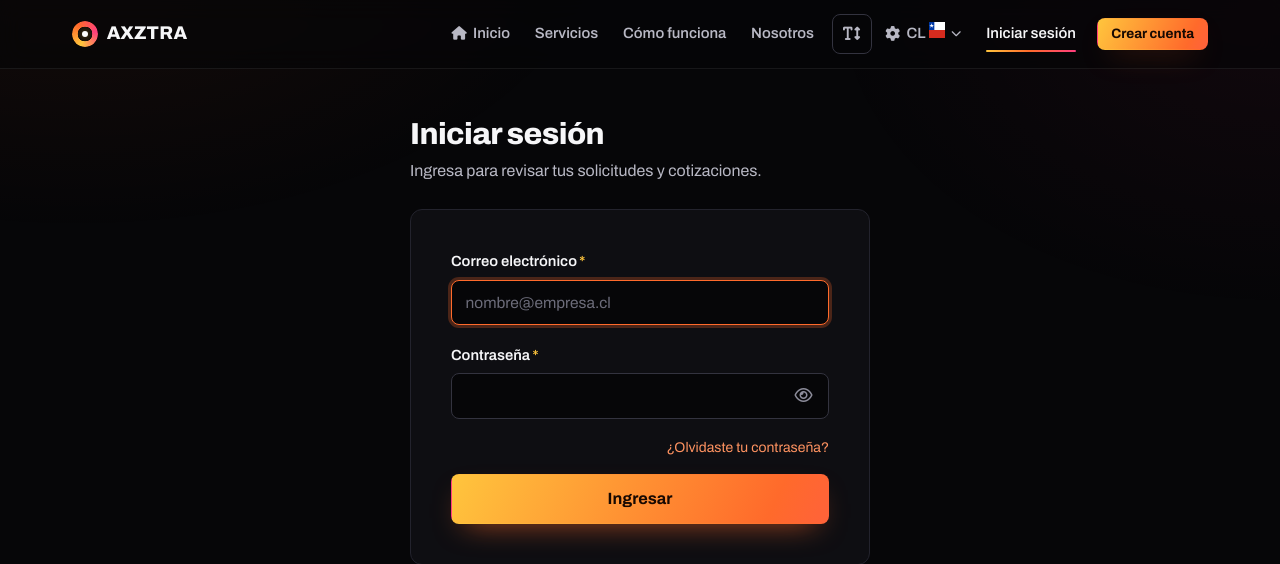
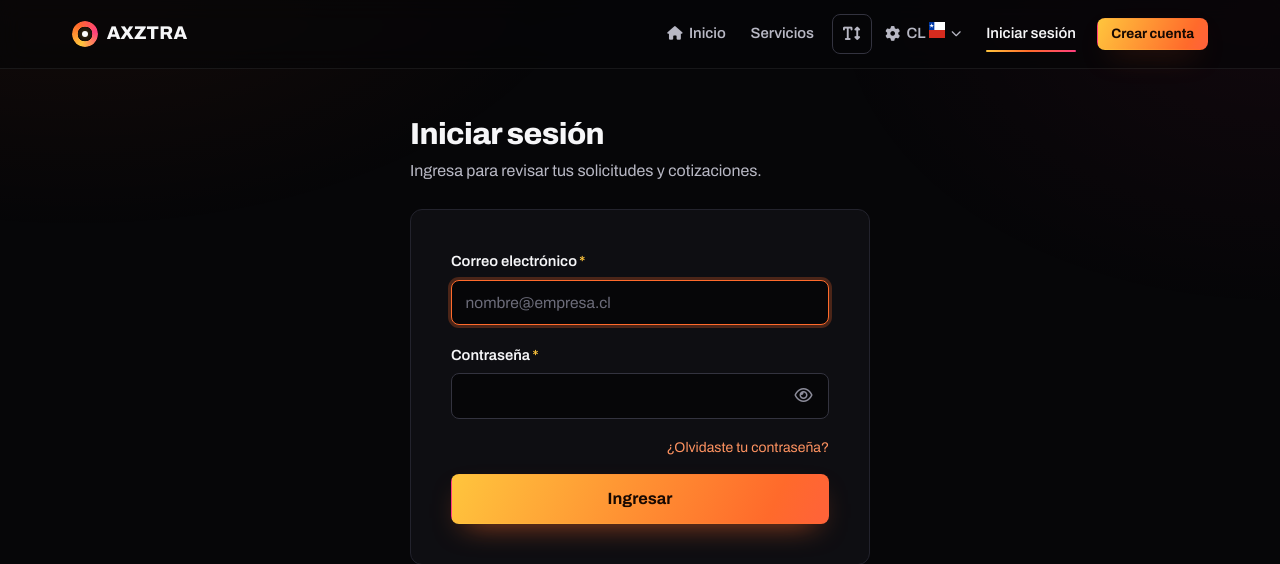
Before and after one commit to sladegamesss/Axztra, a Django app: page /cuenta/ingresar/ in a window 1280 px wide. Shown: the top 564 px of the page. Run offline with Django 5.2, Linux system fonts and the light colour scheme; data comes from the database, SQL or seed files in the repository.

Commit message:
Se elimina el apartado de como funciona

```diff
--- a/plataforma/templates/plataforma/includes/cabecera.html
+++ b/plataforma/templates/plataforma/includes/cabecera.html
@@ -66,8 +66,6 @@
                 </details>
                 <a class="boton boton-primario boton-chico" href="{% url 'nueva_solicitud' %}">Nueva solicitud</a>
             {% else %}
-                <a href="{% url 'inicio' %}#como-funciona">Cómo funciona</a>
-                <a href="{% url 'nosotros' %}"{% if ruta == 'nosotros' %} aria-current="page"{% endif %}>Nosotros</a>
                 <button type="button" class="boton-texto" data-tamano-texto aria-label="Cambiar el tamaño del texto" title="Cambiar el tamaño del texto"><i class="fa-solid fa-text-height" aria-hidden="true"></i></button>
 
                 {# MENÚ REGIONAL: Versión para usuarios no logueados #}
```
